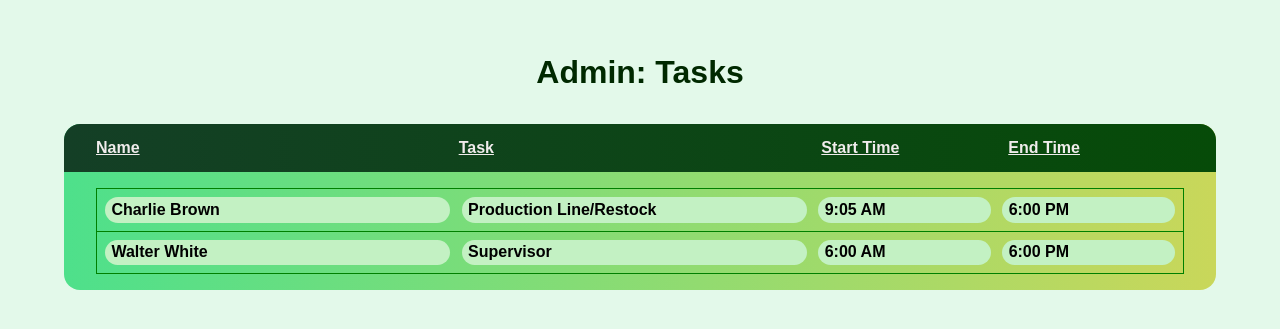
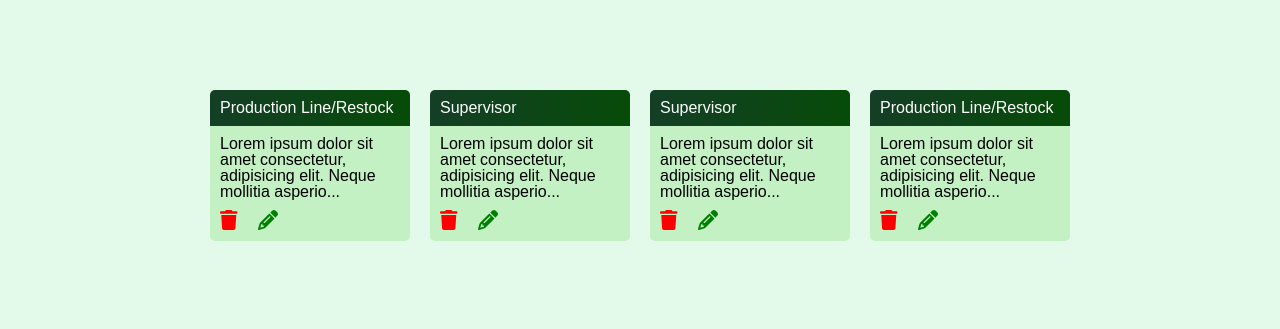
Before and after one commit to cppsea/Volunteer_Task_Allocator, a React (Vite) app: page /admin-tasks in a window 1280 px wide. Shown: the part 215-544 px from the top of the page. Built offline with nearby package versions, Linux system fonts and the light colour scheme.

Commit message:
created cards for tasks in admin panel, added delete/edit icons and delete selection

```diff
--- a/src/App.jsx
+++ b/src/App.jsx
@@ -5,7 +5,8 @@ import TaskPage from "./pages/TaskPage/TaskPage";
 import SignUpPage from "./pages/SignPages/SignUp/SignUpPage";
 import LoginPage from "./pages/SignPages/Login/LoginPage";
 import AdminLoginPage from "./pages/SignPages/AdminLogin/AdminLogin";
-import AdminTasks from "./pages/AdminPanels/AdminTasks";
+import AdminUserTasksPage from "./pages/AdminPanels/AdminUserTasksPage";
+import AdminTasksPage from "./pages/AdminPanels/AdminTasksPage";
 const Links = () => (
   <div
     style={{
@@ -19,7 +20,8 @@ const Links = () => (
     <Link to={"/login"}>Login</Link>
     <Link to={"/signup"}>Signup</Link>
     <Link to={"/admin-login"}>Admin Login</Link>
-    <Link to={"/admin-tasks"}>Admin Tasks</Link>
+    <Link to={"/admin-user-tasks"}>Admin: User Tasks</Link>
+    <Link to={"/admin-tasks"}>Admin: Tasks</Link>
     <Link to={"/task"}>Task</Link>
   </div>
 );
@@ -32,7 +34,8 @@ function App() {
         <Route path="admin-login" element={<AdminLoginPage />} />
         <Route path="/signup" element={<SignUpPage />} />
         <Route path="/task" element={<TaskPage />} />
-        <Route path="/admin-tasks" element={<AdminTasks/>}/>
+        <Route path="/admin-user-tasks" element={<AdminUserTasksPage />} />
+        <Route path="/admin-tasks" element={<AdminTasksPage />} />
       </Routes>
     </BrowserRouter>
   );
--- /dev/null
+++ b/src/components/Admin/AdminTasks/AdminTaskCard/AdminTaskCard.css
@@ -0,0 +1,78 @@
+/*ADMIN TASK CARD*/
+.admin-task-card {
+  width: 200px;
+  max-width: 200px;
+  height: 150px;
+  max-height: 150px;
+  display: flex;
+  flex-direction: column;
+}
+
+/*HEADER OF CARD*/
+.admin-task-card-header {
+  background: var(--admin-task-card-header-background);
+  padding: 10px;
+  border-radius: 5px 5px 0 0;
+}
+
+.admin-task-card-header > h3 {
+  color: var(--admin-task-card-header-text);
+}
+
+/*OVERALL BODY OF CARD*/
+.admin-task-card-body {
+  background: rgba(var(--admin-task-card-body-background));
+  flex-grow: 1;
+  border-radius: 0 0 5px 5px;
+  padding: 10px;
+}
+
+/*ACTIONS FOR THE CARD*/
+.admin-task-card-actions {
+  margin-top: 10px;
+  display: flex;
+  column-gap: 20px;
+  font-size: 20px;
+}
+
+/*styling for mouse actions on card action icons*/
+.admin-task-card-icon.icon-active{
+  cursor: pointer;
+}
+.admin-task-card-icon.icon-active:active {
+  position: relative;
+  top: 2px;
+  filter: brightness(0.6);
+}
+
+.admin-task-card-icon.icon-active:hover {
+  opacity: 0.6;
+}
+
+/*delete icon styling*/
+.admin-task-card-delete * {
+  color: red;
+}
+
+/*edit icon styling*/
+.admin-task-card-edit * {
+  color: green;
+}
+
+/*add back task icon styling*/
+.admin-task-card-add *{
+  color: rgb(7, 202, 7);
+}
+/*styling for when task card is selected to be deleted*/
+.delete-selected > .admin-task-card-header,
+.delete-selected p {
+  opacity: 0.4;
+  cursor: auto;
+}
+.admin-task-card-icon:not(.icon-active){
+  opacity: .4;
+}
+
+.delete-selected > .admin-task-card-body {
+  background: rgba(var(--admin-task-card-body-background), 0.5);
+}
--- /dev/null
+++ b/src/components/Admin/AdminTasks/AdminTaskCard/AdminTaskCard.jsx
@@ -0,0 +1,46 @@
+import "./AdminTaskCard.css";
+import { FontAwesomeIcon } from "@fortawesome/react-fontawesome";
+import { faTrash, faPencil, faSquarePlus } from "@fortawesome/free-solid-svg-icons";
+export default function AdminTaskCard({
+  task,
+  isDeleteSelected,
+  toggleDelete,
+}) {
+  return (
+    <div
+      className={`admin-task-card ${isDeleteSelected ? "delete-selected" : ""}`}
+    >
+      <div className={`admin-task-card-header `}>
+        <h3>{task.name}</h3>
+      </div>
+      <div className={`admin-task-card-body`}>
+        <p>{`${
+          task.description.length > 80
+            ? task.description.slice(0, 80) + "..."
+            : task.description
+        }`}</p>
+        <div className="admin-task-card-actions">
+          {isDeleteSelected ? (
+            <span className={`admin-task-card-icon admin-task-card-add icon-active`}>
+              <FontAwesomeIcon icon={faSquarePlus} onClick={toggleDelete(task.id)} />
+            </span>
+          ) : (
+            <span
+              className={`admin-task-card-icon admin-task-card-delete icon-active `}
+            >
+              <FontAwesomeIcon icon={faTrash} onClick={toggleDelete(task.id)} />
+            </span>
+          )}
+
+          <span
+            className={`admin-task-card-icon admin-task-card-edit ${
+              isDeleteSelected ? "" : "icon-active"
+            }`}
+          >
+            <FontAwesomeIcon icon={faPencil} />
+          </span>
+        </div>
+      </div>
+    </div>
+  );
+}
--- /dev/null
+++ b/src/components/Admin/AdminTasks/AdminTasks.jsx
@@ -0,0 +1,43 @@
+//gallery of tasks that can be assigned,
+//shows cards of tasks displaying names and truncated description
+//clicking on a card will open a modal of the card showing the full task name and desc
+
+import { useState } from "react";
+import AdminTaskCard from "./AdminTaskCard/AdminTaskCard";
+
+//we will be able to
+export default function AdminTasks({ tasks, setTasks }) {
+  let initTasksDeleteState = {};
+  tasks.forEach((task) => {
+    initTasksDeleteState[task.id] = false;
+  });
+  const [tasksDeleteState, setTasksDeleteState] =
+    useState(initTasksDeleteState);
+
+  //handler for toggling a cards delete state
+  const toggleTaskDelete = (id) => () =>
+    setTasksDeleteState({ ...tasksDeleteState, [id]: !tasksDeleteState[id] });
+
+  return (
+    <div
+      style={{
+        display: "flex",
+        flexFlow: "row wrap",
+        justifyContent: "center",
+        columnGap: "20px",
+        rowGap: "10px",
+      }}
+    >
+      {tasks.map((task) => {
+        return (
+          <AdminTaskCard
+            key={task.id}
+            task={task}
+            isDeleteSelected={tasksDeleteState[task.id]}
+            toggleDelete={toggleTaskDelete}
+          />
+        );
+      })}
+    </div>
+  );
+}
--- a/src/components/forms/AdminLoginForm/AdminLoginForm.jsx
+++ b/src/components/forms/AdminLoginForm/AdminLoginForm.jsx
@@ -57,7 +57,7 @@ export default function AdminLoginForm() {
 
     if (Object.keys(currErrMessages).length === 0) {
       alert(`You are logged in with password: ${password}`);
-      navigate("/admin-tasks");
+      navigate("/admin-user-tasks");
     }
   };
 
--- a/src/css/variables.css
+++ b/src/css/variables.css
@@ -24,4 +24,10 @@
 
   /*Page*/
   --page-title-color: rgb(0, 41, 0);
+
+
+  /*Admin Task Card*/
+  --admin-task-card-header-background: linear-gradient(to right, #143f26, #064b08);
+  --admin-task-card-body-background: 195, 241, 195;
+  --admin-task-card-header-text: #ffffff;
 }
--- /dev/null
+++ b/src/pages/AdminPanels/AdminTasksPage.jsx
@@ -0,0 +1,37 @@
+import { useState } from "react";
+import AdminTasks from "../../components/Admin/AdminTasks/AdminTasks";
+let test_tasks = [
+  {
+    id: 1,
+
+    name: "Production Line/Restock",
+    description:
+      "Lorem ipsum dolor sit amet consectetur, adipisicing elit. Neque mollitia asperiores voluptas fuga. Quo, aut? Harum inventore dignissimos, voluptatibus iure, non quaerat, ipsa ea sapiente minus voluptatem officiis maiores necessitatibus?",
+  },
+  {
+    id: 2,
+    name: "Supervisor",
+    description:
+      "Lorem ipsum dolor sit amet consectetur, adipisicing elit. Neque mollitia asperiores voluptas fuga. Quo, aut? Harum inventore dignissimos, voluptatibus iure, non quaerat, ipsa ea sapiente minus voluptatem officiis maiores necessitatibus?",
+  },
+  {
+    id: 3,
+    name: "Supervisor",
+    description:
+      "Lorem ipsum dolor sit amet consectetur, adipisicing elit. Neque mollitia asperiores voluptas fuga. Quo, aut? Harum inventore dignissimos, voluptatibus iure, non quaerat, ipsa ea sapiente minus voluptatem officiis maiores necessitatibus?",
+  },
+  {
+    id: 4,
+    name: "Production Line/Restock",
+    description:
+      "Lorem ipsum dolor sit amet consectetur, adipisicing elit. Neque mollitia asperiores voluptas fuga. Quo, aut? Harum inventore dignissimos, voluptatibus iure, non quaerat, ipsa ea sapiente minus voluptatem officiis maiores necessitatibus?",
+  },
+];
+export default function AdminTasksPage() {
+  const [tasks, setTasks] = useState(test_tasks);
+  return (
+    <>
+      <AdminTasks tasks={tasks} setTasks={setTasks} />
+    </>
+  );
+}
--- a/src/pages/AdminPanels/AdminTasks.jsx
+++ b/src/pages/AdminPanels/AdminUserTasksPage.jsx
@@ -1,4 +1,4 @@
-import AdminTaskBoard from "../../components/AdminTaskBoard/AdminTaskBoard";
+import AdminTaskBoard from "../../components/Admin/AdminTaskBoard/AdminTaskBoard";
 let tasks = [
   {
     name: "Charlie Brown",
@@ -18,7 +18,7 @@ let tasks = [
   },
 ];
 
-export default function AdminTasks() {
+export default function AdminUserTasksPage() {
   return (
     <div
       style={{
```
Also changed, not shown: src/components/Admin/AdminTaskBoard/AdminTaskBoard.css (renamed from src/components/AdminTaskBoard/AdminTaskBoard.css), src/components/Admin/AdminTaskBoard/AdminTaskBoard.jsx (renamed from src/components/AdminTaskBoard/AdminTaskBoard.jsx), src/components/Admin/AdminTaskBoard/AdminTaskBoardItem/AdminTaskBoardItem.css (renamed from src/components/AdminTaskBoard/AdminTaskBoardItem/AdminTaskBoardItem.css), src/components/Admin/AdminTaskBoard/AdminTaskBoardItem/AdminTaskBoardItem.jsx (renamed from src/components/AdminTaskBoard/AdminTaskBoardItem/AdminTaskBoardItem.jsx).
